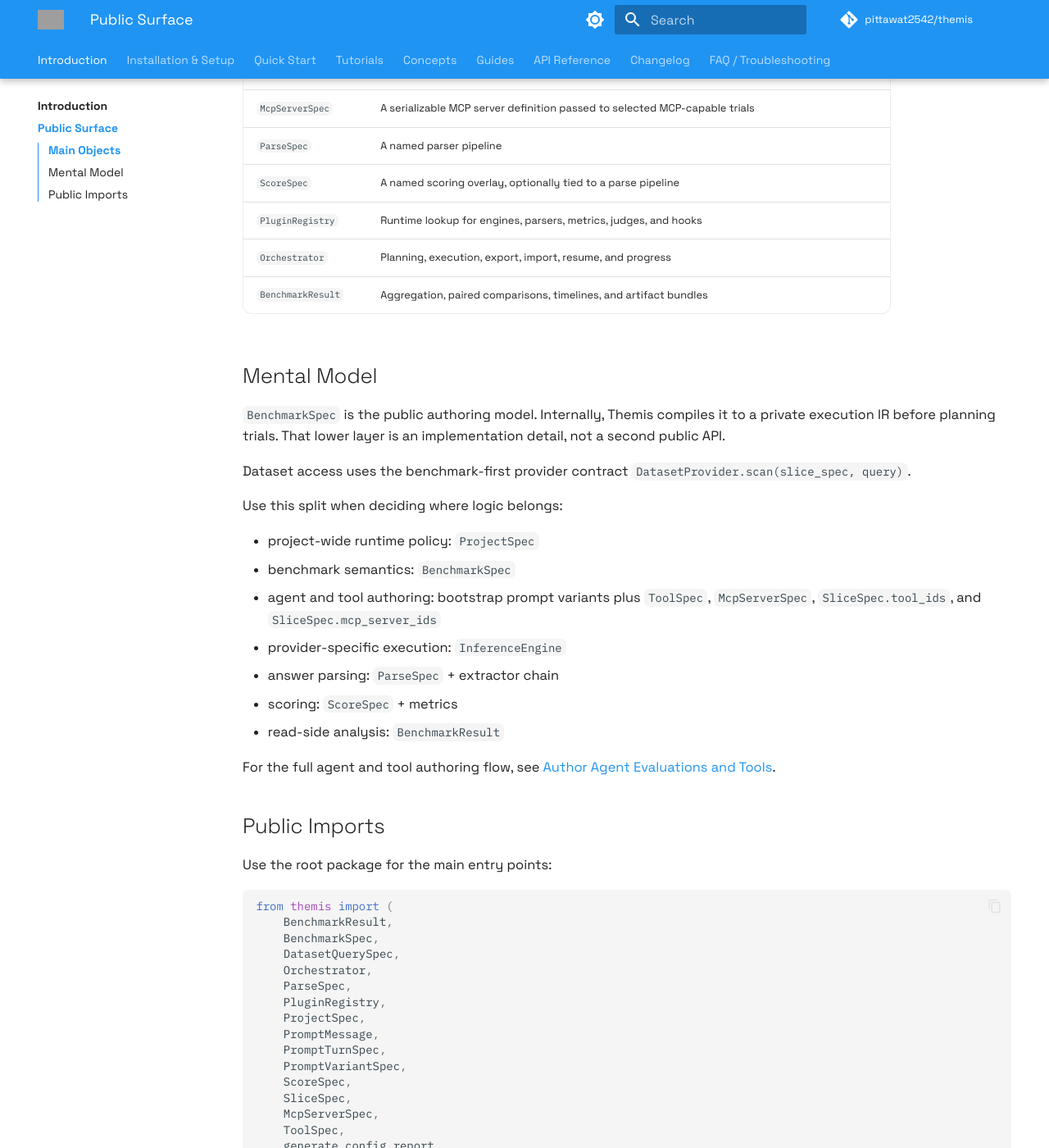
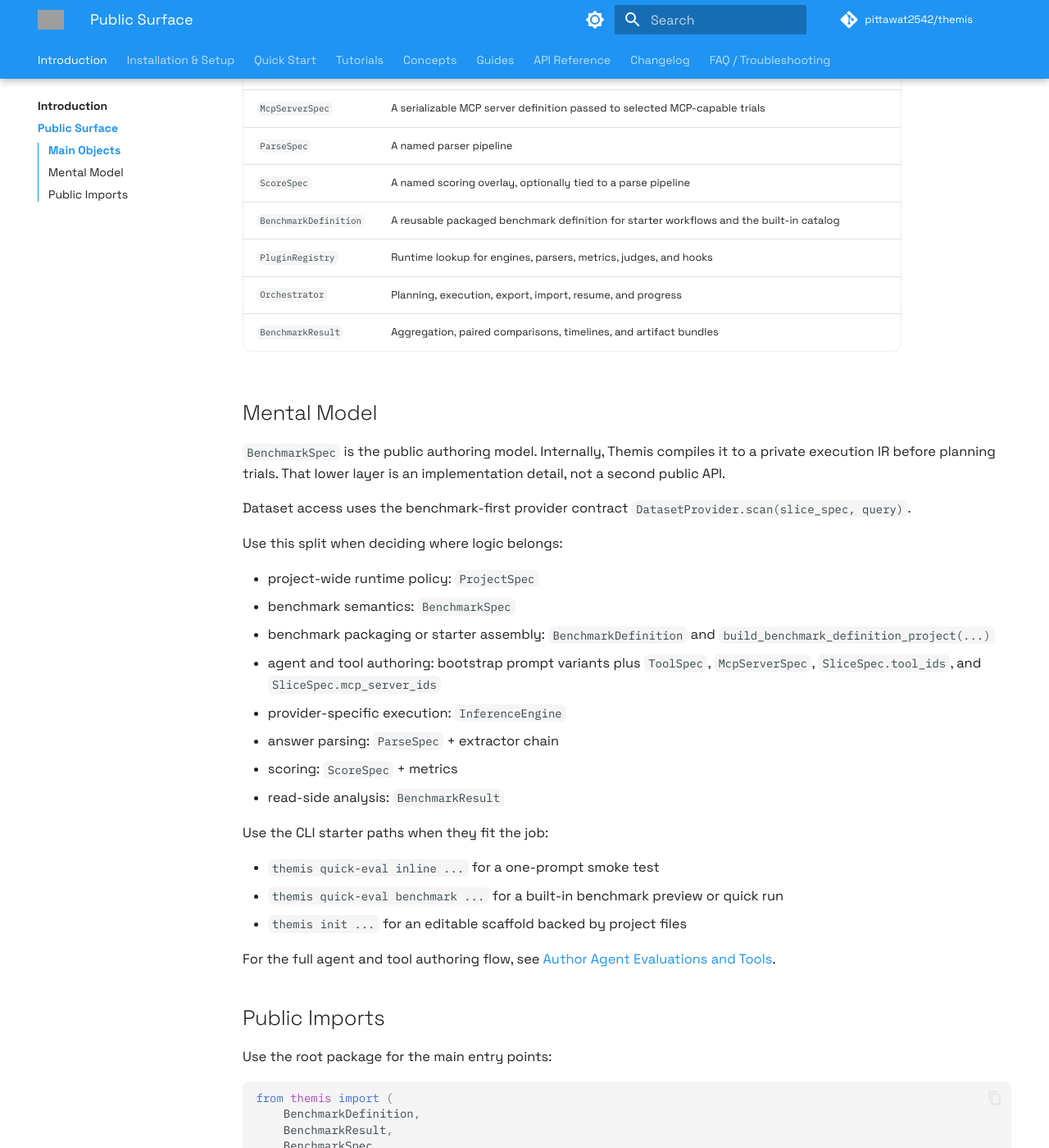
Before and after one commit to Pittawat2542/themis, an MkDocs documentation site: the page built from docs/introduction/index.md, in a window 1280 px wide and 1400 px high, scrolled down 558 px. Shown: the whole window at 82% size. Built offline with MkDocs 1.6.1 and Material for MkDocs 9.7.7, drawn with Linux system fonts in a browser that asks for light colours; comment, search, counter and statistics services are not loaded; the version menu is left out; some of the changed text lies outside the part shown; grey boxes are pictures that could not be loaded.

Commit message:
docs: refresh benchmark-first docs for v3.1.0

````diff
--- a/docs/introduction/index.md
+++ b/docs/introduction/index.md
@@ -15,6 +15,7 @@ Themis now documents one benchmark-first public API.
 | `McpServerSpec` | A serializable MCP server definition passed to selected MCP-capable trials |
 | `ParseSpec` | A named parser pipeline |
 | `ScoreSpec` | A named scoring overlay, optionally tied to a parse pipeline |
+| `BenchmarkDefinition` | A reusable packaged benchmark definition for starter workflows and the built-in catalog |
 | `PluginRegistry` | Runtime lookup for engines, parsers, metrics, judges, and hooks |
 | `Orchestrator` | Planning, execution, export, import, resume, and progress |
 | `BenchmarkResult` | Aggregation, paired comparisons, timelines, and artifact bundles |
@@ -32,11 +33,18 @@ Use this split when deciding where logic belongs:
 
 - project-wide runtime policy: `ProjectSpec`
 - benchmark semantics: `BenchmarkSpec`
+- benchmark packaging or starter assembly: `BenchmarkDefinition` and `build_benchmark_definition_project(...)`
 - agent and tool authoring: bootstrap prompt variants plus `ToolSpec`, `McpServerSpec`, `SliceSpec.tool_ids`, and `SliceSpec.mcp_server_ids`
 - provider-specific execution: `InferenceEngine`
 - answer parsing: `ParseSpec` + extractor chain
 - scoring: `ScoreSpec` + metrics
 - read-side analysis: `BenchmarkResult`
+
+Use the CLI starter paths when they fit the job:
+
+- `themis quick-eval inline ...` for a one-prompt smoke test
+- `themis quick-eval benchmark ...` for a built-in benchmark preview or quick run
+- `themis init ...` for an editable scaffold backed by project files
 
 For the full agent and tool authoring flow, see
 [Author Agent Evaluations and Tools](../guides/agent-evals-and-tools.md).
@@ -47,9 +55,13 @@ Use the root package for the main entry points:
 
 ```python
 from themis import (
+    BenchmarkDefinition,
     BenchmarkResult,
     BenchmarkSpec,
     DatasetQuerySpec,
+    EngineCapabilities,
+    McpServerSpec,
+    ModelSpec,
     Orchestrator,
     ParseSpec,
     PluginRegistry,
@@ -59,8 +71,9 @@ from themis import (
     PromptVariantSpec,
     ScoreSpec,
     SliceSpec,
-    McpServerSpec,
+    StorageConfig,
     ToolSpec,
+    build_benchmark_definition_project,
     generate_config_report,
 )
 ```
````
Also changed, not shown: docs/index.md (+7 -0 lines).
